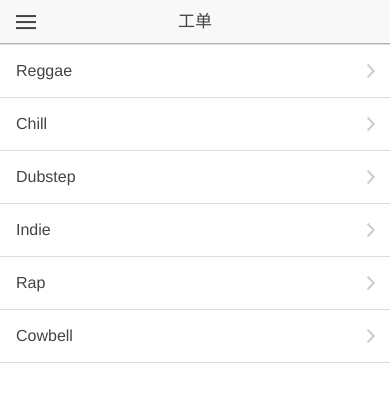
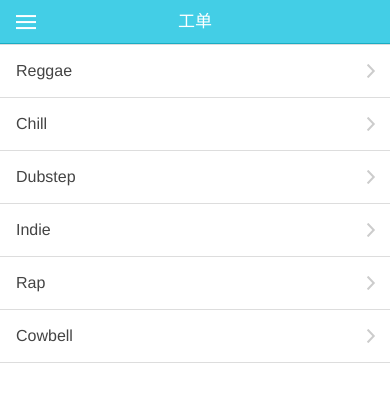
Before and after one commit to rockq-org/com.arrking.express, a website: page app/index.html at #/app in a window 390 px wide. Drawn offline with nearby package versions, Linux system fonts and the light colour scheme; some packages are replaced by stand-ins of ours; files that its build step writes are made by us from their sources; files whose address does not match are found by name.

Commit message:
#11 change header styles

```diff
--- a/app/templates/menu.html
+++ b/app/templates/menu.html
@@ -1,14 +1,14 @@
 <ion-side-menus>
 
   <ion-pane ion-side-menu-content>
-    <ion-nav-bar class="bar-stable">
+    <ion-nav-bar class="bar-calm">
       <ion-nav-back-button class="button-clear"><i class="icon ion-ios7-arrow-back"></i> 返回</ion-nav-back-button>
     </ion-nav-bar>
     <ion-nav-view name="menuContent" animation="slide-left-right"></ion-nav-view>
   </ion-pane>
 
   <ion-side-menu side="left">
-    <header class="bar bar-header bar-stable">
+    <header class="bar bar-header bar-calm">
       <h1 class="title">金矢港湾</h1>
     </header>
     <ion-content class="has-header">
```
